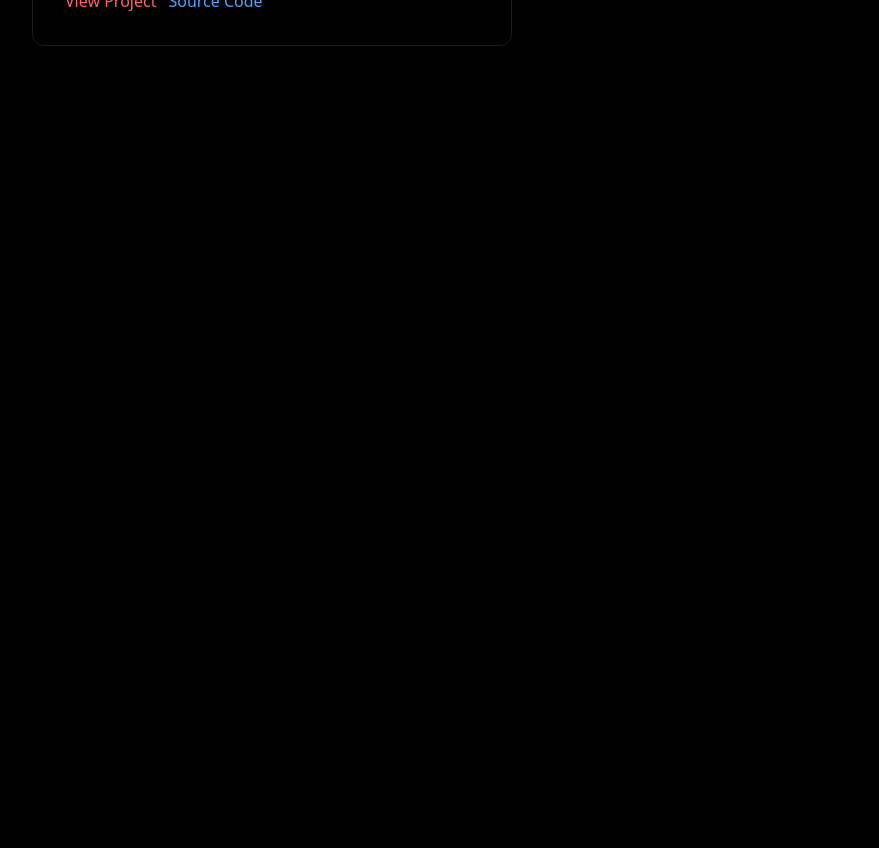
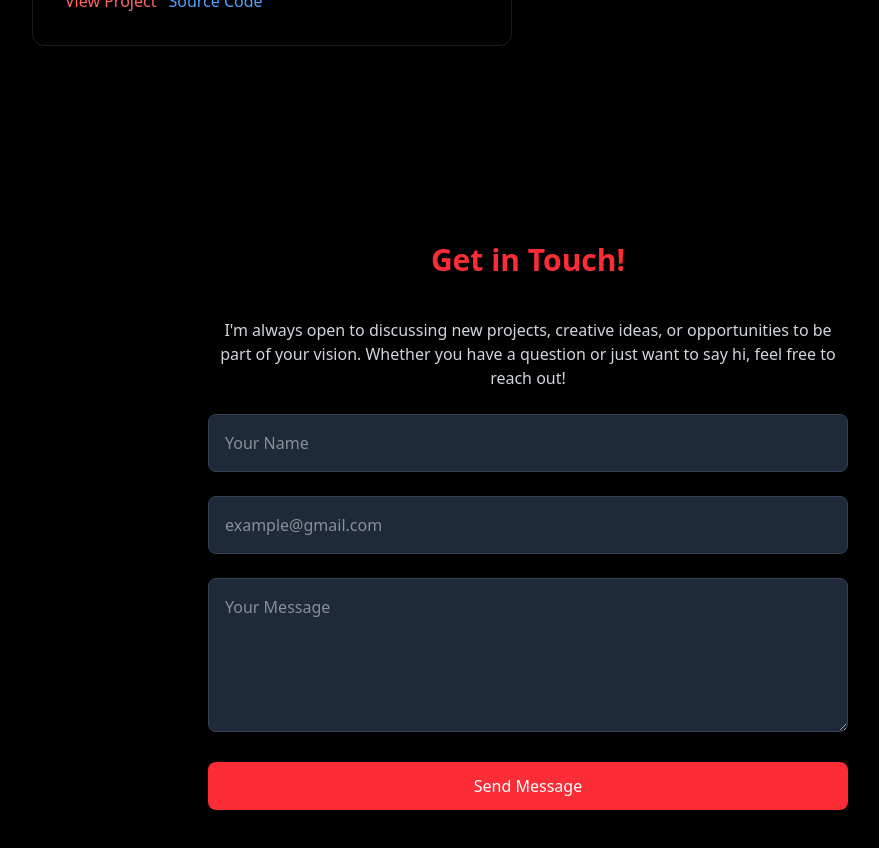
Before and after one commit to cyberdeeb/portfolio, a React (Vite) app: page / in a window 1280 px wide. Shown: the part 3180-4028 px from the top of the page, without its empty margins (112-991 px from the left). Before the commit the page ends 3306 px from the top, so only its background shows below. Built offline with nearby package versions, Linux system fonts and the light colour scheme; no server answers.

Commit message:
Add Contact component and integrate it into App; update project links in Projects component

```diff
--- a/src/App.jsx
+++ b/src/App.jsx
@@ -3,6 +3,7 @@ import reactLogo from './assets/react.svg';
 import viteLogo from '/vite.svg';
 import './App.css';
 import { About } from './components/sections/About';
+import { Contact } from './components/sections/Contact';
 import { Home } from './components/sections/Home';
 import { Loading } from './components/Loading';
 import { MobileMenu } from './components/MobileMenu';
@@ -27,6 +28,7 @@ function App() {
         <Home />
         <About />
         <Projects />
+        <Contact />
       </div>
     </>
   );
--- a/src/components/sections/Contact.jsx
+++ b/src/components/sections/Contact.jsx
@@ -1 +1,143 @@
 import { RevealOnScroll } from '../RevealOnScroll';
+import { useState } from 'react';
+import emailjs from 'emailjs-com';
+
+export const Contact = () => {
+  const SERVICE_ID = import.meta.env.VITE_EMAILJS_SERVICE_ID;
+  const TEMPLATE_ID = import.meta.env.VITE_EMAILJS_TEMPLATE_ID;
+  const PUBLIC_KEY = import.meta.env.VITE_EMAILJS_PUBLIC_KEY;
+
+  const [formData, setFormData] = useState({
+    name: '',
+    email: '',
+    message: '',
+  });
+
+  const [notification, setNotification] = useState({
+    show: false,
+    message: '',
+    type: '',
+  });
+
+  const showNotification = (message, type) => {
+    setNotification({ show: true, message, type });
+    setTimeout(
+      () => setNotification({ show: false, message: '', type: '' }),
+      4000
+    );
+  };
+
+  const handleSubmit = async (e) => {
+    e.preventDefault();
+
+    try {
+      const result = await emailjs.sendForm(
+        SERVICE_ID,
+        TEMPLATE_ID,
+        e.target,
+        PUBLIC_KEY
+      );
+      console.log(result.text);
+      showNotification('Message sent successfully!', 'success');
+      setFormData({ name: '', email: '', message: '' }); // Reset form
+    } catch (error) {
+      console.log(error.text);
+      showNotification(
+        'Failed to send message. Please try again later.',
+        'error'
+      );
+    }
+  };
+
+  return (
+    <>
+      {/* Toast Notification */}
+      {notification.show && (
+        <div
+          className={`fixed top-4 right-4 z-50 p-4 rounded-lg shadow-lg transition-all duration-300 ${
+            notification.type === 'success'
+              ? 'bg-green-600 text-white'
+              : 'bg-red-600 text-white'
+          }`}
+        >
+          <div className="flex items-center justify-between">
+            <span>{notification.message}</span>
+            <button
+              onClick={() =>
+                setNotification({ show: false, message: '', type: 'success' })
+              }
+              className="ml-4 text-white hover:text-gray-200"
+            >
+              ×
+            </button>
+          </div>
+        </div>
+      )}
+
+      <section
+        id="contact"
+        className="min-h-screen flex items-center justify-center py-20"
+      >
+        <RevealOnScroll>
+          <div className="px-4 max-w-2xl mx-auto w-full">
+            <h2 className="text-3xl font-bold mb-10 text-center text-red-500">
+              Get in Touch!
+            </h2>
+            <p className="text-gray-300 mb-6 text-center">
+              I'm always open to discussing new projects, creative ideas, or
+              opportunities to be part of your vision. Whether you have a
+              question or just want to say hi, feel free to reach out!
+            </p>
+            <form className="space-y-6" onSubmit={handleSubmit}>
+              <div className="relative">
+                <input
+                  type="text"
+                  id="name"
+                  name="name"
+                  placeholder="Your Name"
+                  value={formData.name}
+                  onChange={(e) =>
+                    setFormData({ ...formData, name: e.target.value })
+                  }
+                  className="w-full p-4 bg-gray-800 text-ivory rounded-lg border border-gray-700 focus:outline-none focus:ring-2 focus:ring-red-500 transition"
+                />
+              </div>
+              <div className="relative">
+                <input
+                  type="email"
+                  id="email"
+                  name="email"
+                  placeholder="example@gmail.com"
+                  value={formData.email}
+                  onChange={(e) =>
+                    setFormData({ ...formData, email: e.target.value })
+                  }
+                  className="w-full p-4 bg-gray-800 text-ivory rounded-lg border border-gray-700 focus:outline-none focus:ring-2 focus:ring-red-500 transition"
+                />
+              </div>
+              <div className="relative">
+                <textarea
+                  id="message"
+                  name="message"
+                  placeholder="Your Message"
+                  rows={5}
+                  value={formData.message}
+                  onChange={(e) =>
+                    setFormData({ ...formData, message: e.target.value })
+                  }
+                  className="w-full p-4 bg-gray-800 text-ivory rounded-lg border border-gray-700 focus:outline-none focus:ring-2 focus:ring-red-500 transition resize-vertical"
+                />
+              </div>
+              <button
+                type="submit"
+                className="w-full bg-red-500 text-white py-3 px-6 rounded-lg font-medium transition relative overflow-hidden hover:-translate-y-0.5 hover:shadow-[0_0_0.5rem_0_rgba(239,68,68,0.5)]"
+              >
+                Send Message
+              </button>
+            </form>
+          </div>
+        </RevealOnScroll>
+      </section>
+    </>
+  );
+};
--- a/src/components/sections/Projects.jsx
+++ b/src/components/sections/Projects.jsx
@@ -35,7 +35,7 @@ export const Projects = () => {
               </div>
               <div className="flex gap-3 mt-2">
                 <a
-                  href="#"
+                  href="https://lead-validator-api-production.up.railway.app/"
                   target="_blank"
                   rel="noopener noreferrer"
                   className="text-red-400 hover:text-red-300 hover:underline transition-colors"
@@ -82,7 +82,7 @@ export const Projects = () => {
               </div>
               <div className="flex gap-3 mt-2">
                 <a
-                  href="#"
+                  href="https://ai-mood-generator-playlist.netlify.app/"
                   target="_blank"
                   rel="noopener noreferrer"
                   className="text-red-400 hover:text-red-300 hover:underline transition-colors"
```
Also changed, not shown: 1 other file (tests, documents, lock files or other folders).
